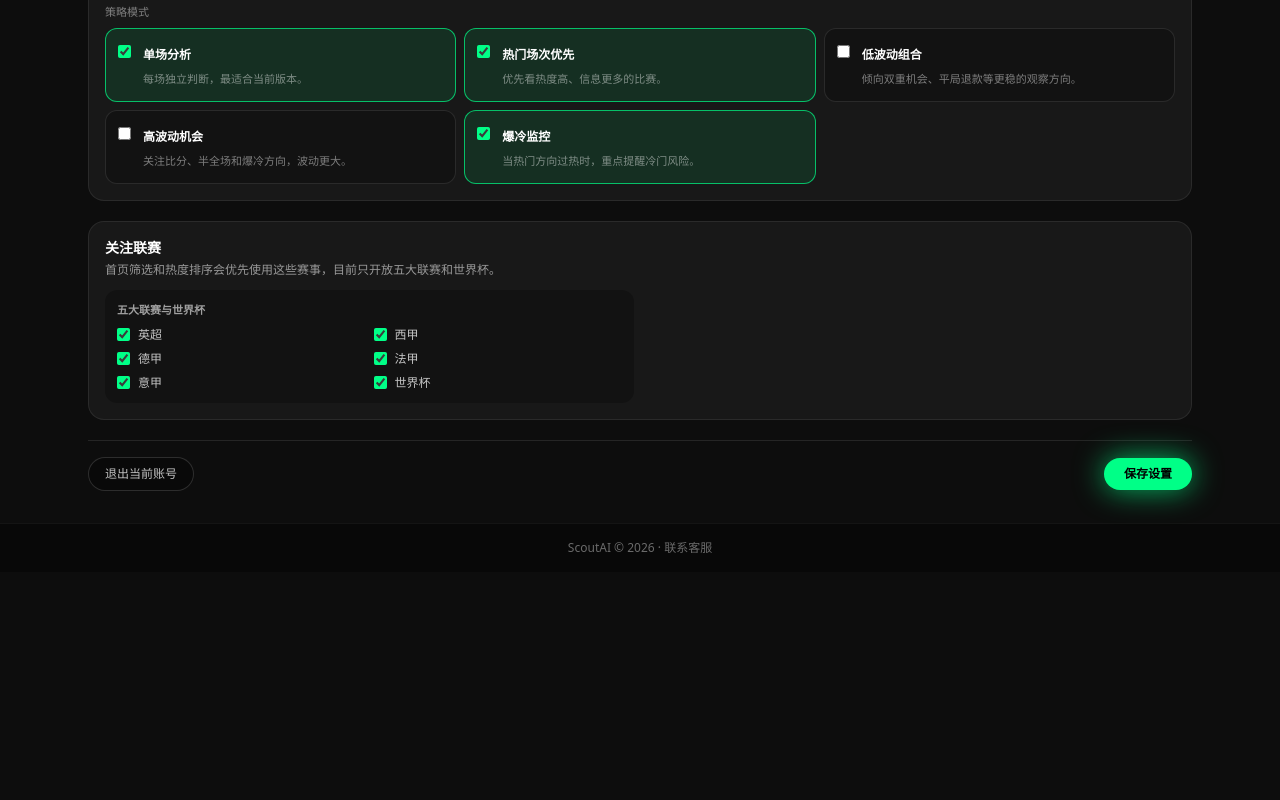
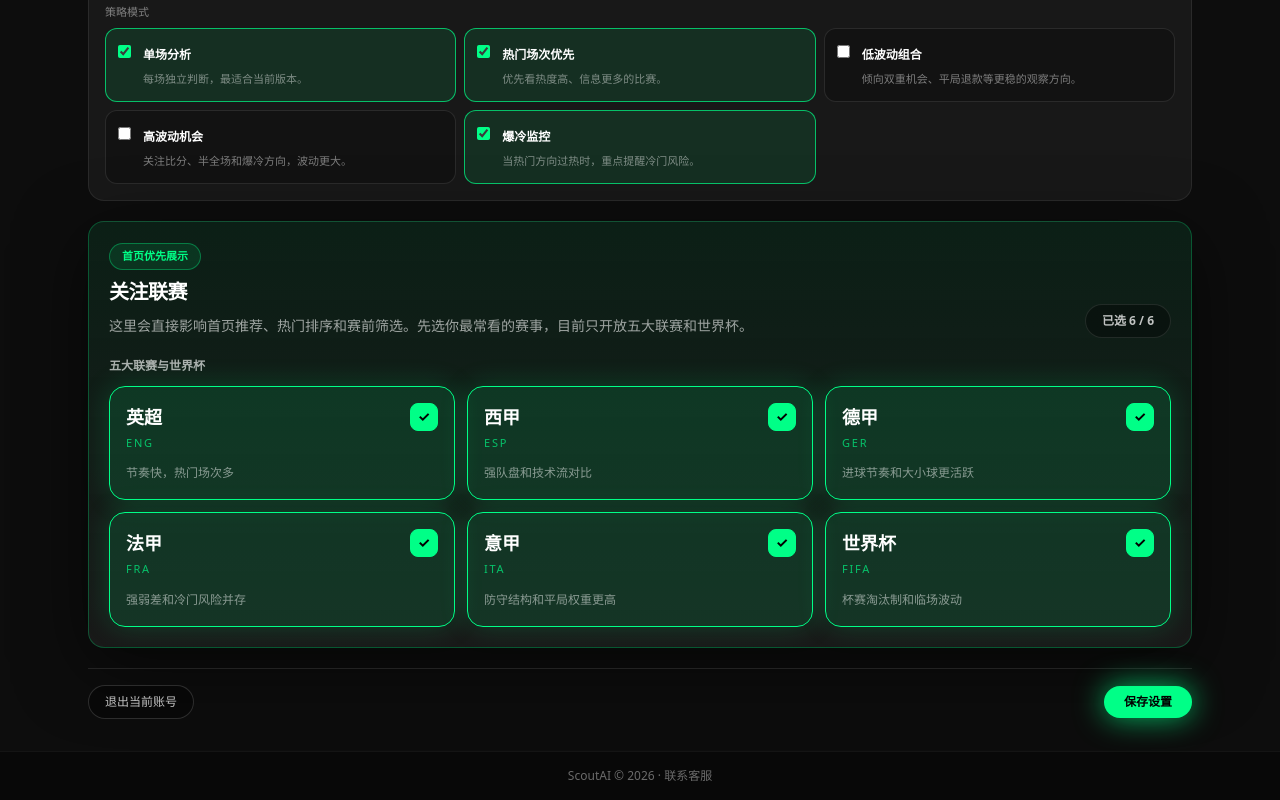
Before and after one commit to JasonHualun/scoutai, a Next.js app: page /settings in a window 1280 px wide. Shown: the part 1253-2053 px from the top of the page. Before the commit the page ends 1825 px from the top, so only its background shows below. Built offline with nearby package versions, Linux system fonts and the light colour scheme; no server answers.

Commit message:
fix: make league preferences prominent

```diff
--- a/src/app/onboarding/page.tsx
+++ b/src/app/onboarding/page.tsx
@@ -297,16 +297,34 @@ export default function OnboardingPage() {
             </div>
           </section>
 
-          <section className="rounded-xl bg-black/25 p-4">
-            <h2 className="text-sm font-semibold">关注联赛</h2>
-            <p className="mt-1 text-xs text-white/50">
-              首页会优先展示你关注的赛事，目前只开放五大联赛和世界杯。
-            </p>
-            <div className="mt-3 grid grid-cols-2 gap-2 text-xs text-white/75 md:grid-cols-6">
+          <section className="rounded-2xl border border-[color:var(--accent)]/25 bg-[linear-gradient(180deg,rgba(0,255,135,0.08),rgba(0,0,0,0.22))] p-5">
+            <div className="flex flex-col gap-3 md:flex-row md:items-end md:justify-between">
+              <div>
+                <div className="mb-2 inline-flex rounded-full border border-[color:var(--accent)]/35 bg-[color:var(--accent)]/10 px-3 py-1 text-[11px] font-semibold text-[color:var(--accent)]">
+                  首页优先展示
+                </div>
+                <h2 className="text-xl font-semibold tracking-tight">关注联赛</h2>
+                <p className="mt-2 text-sm leading-6 text-white/60">
+                  这些赛事会影响首页推荐和热门排序。先选你最常看的联赛，之后可以在设置里调整。
+                </p>
+              </div>
+              <div className="rounded-full border border-white/10 bg-black/35 px-4 py-2 text-xs font-semibold text-white/75">
+                已选 {selectedLeagueIds.length} / {leagueOptions.length}
+              </div>
+            </div>
+
+            <div className="mt-5 grid gap-3 sm:grid-cols-2 lg:grid-cols-3">
               {leagueOptions.map((league) => {
                 const checked = selectedLeagueIds.includes(league.id);
                 return (
-                  <label key={league.id} className="flex cursor-pointer items-center gap-2">
+                  <label
+                    key={league.id}
+                    className={`min-h-24 cursor-pointer rounded-2xl border p-4 transition ${
+                      checked
+                        ? "border-[color:var(--accent)] bg-[color:var(--accent)]/12 shadow-[0_0_28px_rgba(0,255,135,0.18)]"
+                        : "border-white/10 bg-black/28 hover:border-white/25 hover:bg-white/[0.03]"
+                    }`}
+                  >
                     <input
                       type="checkbox"
                       checked={checked}
@@ -317,8 +335,28 @@ export default function OnboardingPage() {
                             : [...prev, league.id]
                         )
                       }
+                      className="sr-only"
                     />
-                    <span>{league.name}</span>
+                    <span className="flex items-start justify-between gap-3">
+                      <span>
+                        <span className="block text-lg font-semibold text-white">{league.name}</span>
+                        <span className="mt-1 block text-[11px] uppercase tracking-[0.16em] text-[color:var(--accent)]/70">
+                          {league.short}
+                        </span>
+                        <span className="mt-3 block text-xs leading-5 text-white/50">
+                          {league.description}
+                        </span>
+                      </span>
+                      <span
+                        className={`flex h-7 w-7 shrink-0 items-center justify-center rounded-lg border text-sm font-bold ${
+                          checked
+                            ? "border-[color:var(--accent)] bg-[color:var(--accent)] text-black"
+                            : "border-white/15 bg-black/35 text-transparent"
+                        }`}
+                      >
+                        ✓
+                      </span>
+                    </span>
                   </label>
                 );
               })}
--- a/src/app/settings/page.tsx
+++ b/src/app/settings/page.tsx
@@ -10,6 +10,7 @@ import {
   defaultLeagueIds,
   defaultPreferenceValues,
   leagueGroups,
+  leagueOptions,
   marketOptions,
   modelOptions,
   normalizeOptionIds,
@@ -414,20 +415,38 @@ export default function SettingsPage() {
         </div>
       </section>
 
-      <section className="rounded-2xl border border-white/8 bg-[color:var(--card)]/90 p-4">
-        <h2 className="text-sm font-semibold">关注联赛</h2>
-        <p className="mt-1 text-xs text-white/55">
-          首页筛选和热度排序会优先使用这些赛事，目前只开放五大联赛和世界杯。
-        </p>
-        <div className="mt-3 grid gap-3 md:grid-cols-2">
+      <section className="rounded-2xl border border-[color:var(--accent)]/25 bg-[linear-gradient(180deg,rgba(0,255,135,0.08),rgba(26,26,26,0.92))] p-5 shadow-[0_18px_70px_rgba(0,0,0,0.55)]">
+        <div className="flex flex-col gap-3 md:flex-row md:items-end md:justify-between">
+          <div>
+            <div className="mb-2 inline-flex rounded-full border border-[color:var(--accent)]/35 bg-[color:var(--accent)]/10 px-3 py-1 text-[11px] font-semibold text-[color:var(--accent)]">
+              首页优先展示
+            </div>
+            <h2 className="text-xl font-semibold tracking-tight">关注联赛</h2>
+            <p className="mt-2 text-sm leading-6 text-white/60">
+              这里会直接影响首页推荐、热门排序和赛前筛选。先选你最常看的赛事，目前只开放五大联赛和世界杯。
+            </p>
+          </div>
+          <div className="rounded-full border border-white/10 bg-black/35 px-4 py-2 text-xs font-semibold text-white/75">
+            已选 {selectedLeagueIds.length} / {leagueOptions.length}
+          </div>
+        </div>
+
+        <div className="mt-5 grid gap-3">
           {leagueGroups.map((group) => (
-            <div key={group.group} className="rounded-xl bg-black/25 p-3">
-              <div className="mb-2 text-[11px] font-semibold text-white/60">{group.group}</div>
-              <div className="grid grid-cols-2 gap-2 text-xs text-white/75">
+            <div key={group.group}>
+              <div className="mb-3 text-xs font-semibold text-white/65">{group.group}</div>
+              <div className="grid gap-3 sm:grid-cols-2 lg:grid-cols-3">
                 {group.items.map((league) => {
                   const checked = selectedLeagueIds.includes(league.id);
                   return (
-                    <label key={league.id} className="flex cursor-pointer items-center gap-2">
+                    <label
+                      key={league.id}
+                      className={`min-h-24 cursor-pointer rounded-2xl border p-4 transition ${
+                        checked
+                          ? "border-[color:var(--accent)] bg-[color:var(--accent)]/12 shadow-[0_0_28px_rgba(0,255,135,0.18)]"
+                          : "border-white/10 bg-black/28 hover:border-white/25 hover:bg-white/[0.03]"
+                      }`}
+                    >
                       <input
                         type="checkbox"
                         checked={checked}
@@ -438,8 +457,28 @@ export default function SettingsPage() {
                               : [...prev, league.id]
                           )
                         }
+                        className="sr-only"
                       />
-                      <span>{league.name}</span>
+                      <span className="flex items-start justify-between gap-3">
+                        <span>
+                          <span className="block text-lg font-semibold text-white">{league.name}</span>
+                          <span className="mt-1 block text-[11px] uppercase tracking-[0.16em] text-[color:var(--accent)]/70">
+                            {league.short}
+                          </span>
+                          <span className="mt-3 block text-xs leading-5 text-white/50">
+                            {league.description}
+                          </span>
+                        </span>
+                        <span
+                          className={`flex h-7 w-7 shrink-0 items-center justify-center rounded-lg border text-sm font-bold ${
+                            checked
+                              ? "border-[color:var(--accent)] bg-[color:var(--accent)] text-black"
+                              : "border-white/15 bg-black/35 text-transparent"
+                          }`}
+                        >
+                          ✓
+                        </span>
+                      </span>
                     </label>
                   );
                 })}
--- a/src/lib/preference-options.ts
+++ b/src/lib/preference-options.ts
@@ -185,12 +185,12 @@ export const riskProfileList = [
 ];
 
 export const leagueOptions = [
-  { id: 39, name: "英超" },
-  { id: 140, name: "西甲" },
-  { id: 78, name: "德甲" },
-  { id: 61, name: "法甲" },
-  { id: 135, name: "意甲" },
-  { id: 1, name: "世界杯" },
+  { id: 39, name: "英超", short: "ENG", description: "节奏快，热门场次多" },
+  { id: 140, name: "西甲", short: "ESP", description: "强队盘和技术流对比" },
+  { id: 78, name: "德甲", short: "GER", description: "进球节奏和大小球更活跃" },
+  { id: 61, name: "法甲", short: "FRA", description: "强弱差和冷门风险并存" },
+  { id: 135, name: "意甲", short: "ITA", description: "防守结构和平局权重更高" },
+  { id: 1, name: "世界杯", short: "FIFA", description: "杯赛淘汰制和临场波动" },
 ];
 
 export const leagueGroups = [
```
Also changed, not shown: 1 other file (tests, documents, lock files or other folders).
